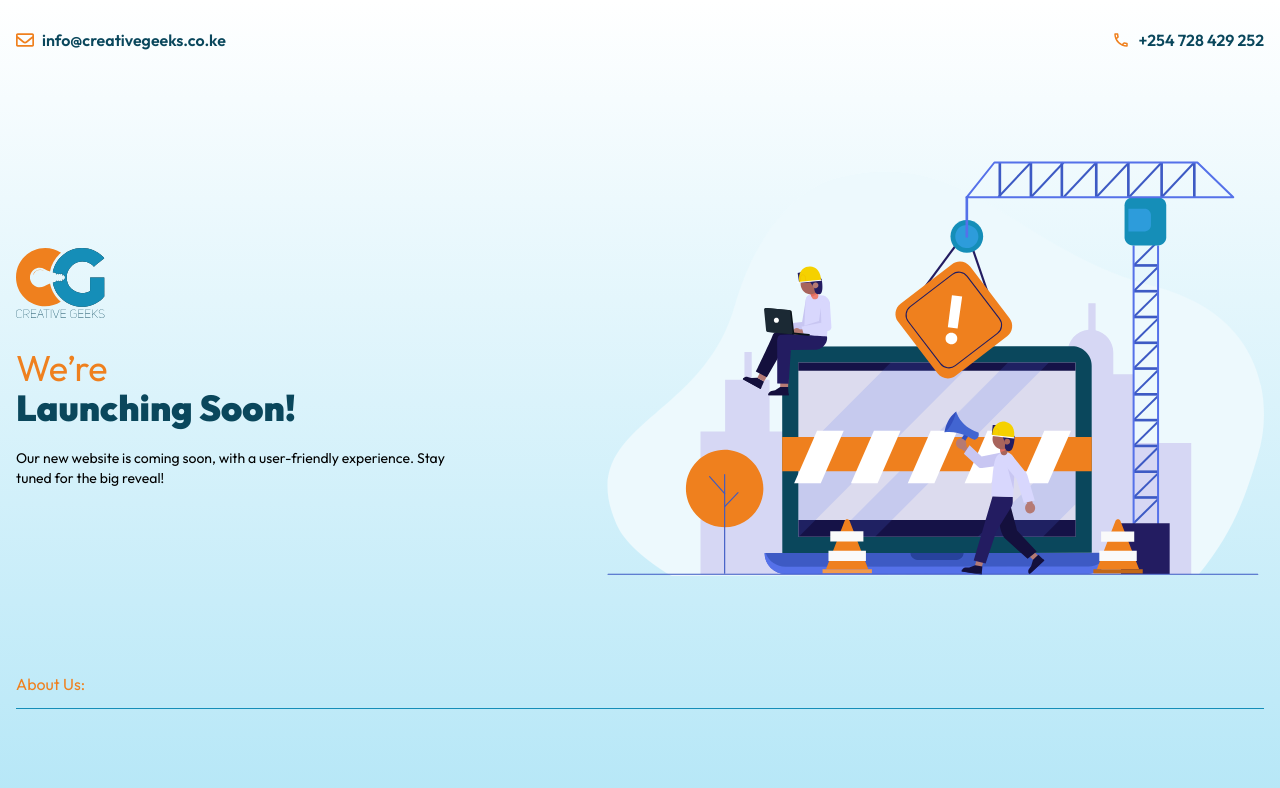
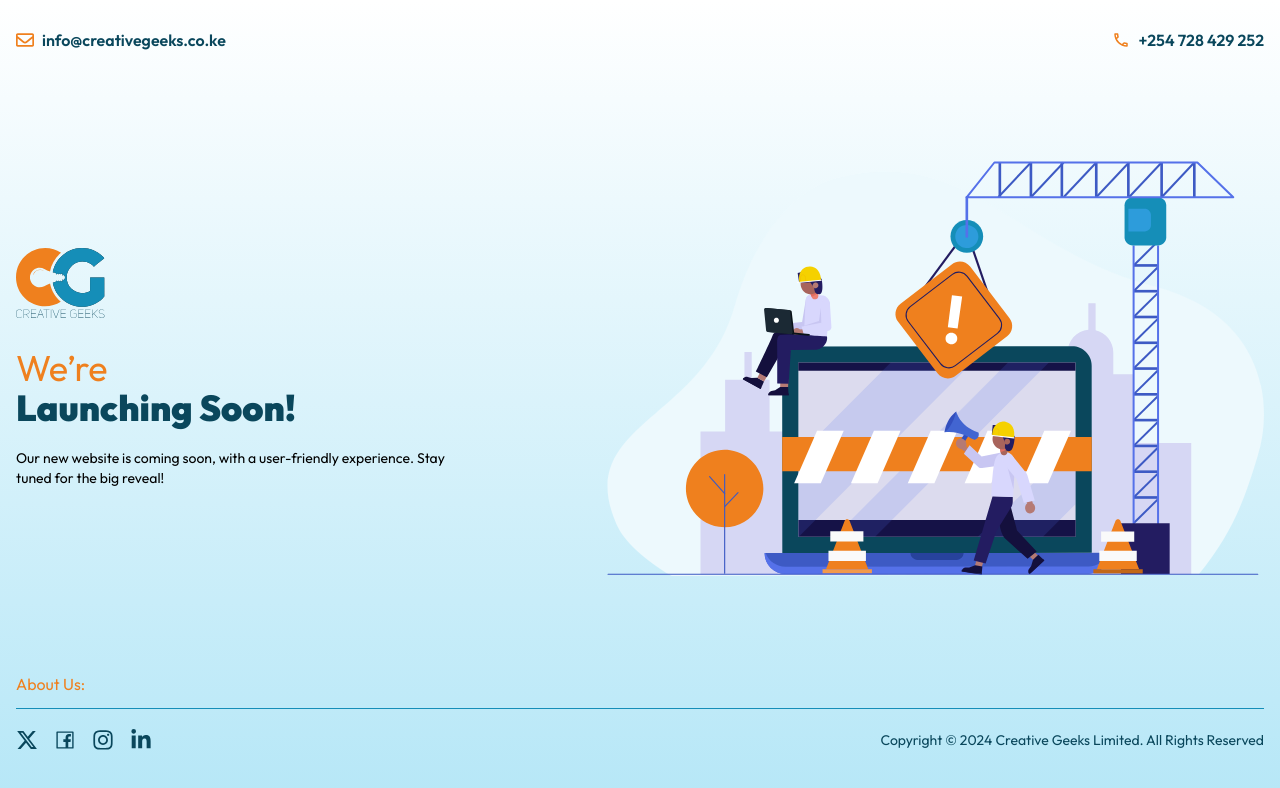
Before and after one commit to gathumartins/geeks, a Next.js app: page / in a window 1280 px wide. Shown: the top 788 px of the page. Built offline with nearby package versions, Linux system fonts and the light colour scheme.

Commit message:
finishing footer

```diff
--- a/src/app/globals.css
+++ b/src/app/globals.css
@@ -15,9 +15,7 @@
     --background-end-rgb: 0, 0, 0;
   }
 } */
-
-body {
-  min-height: 100vh;
+body{
   color: rgb(var(--foreground-rgb));
   background: linear-gradient(
       to bottom,
@@ -25,8 +23,8 @@ body {
       rgb(var(--background-end-rgb))
     )
     rgb(var(--background-start-rgb));
+  min-height: 100dvh;
 }
-
 @layer utilities {
   .text-balance {
     text-wrap: balance;
--- a/src/app/page.tsx
+++ b/src/app/page.tsx
@@ -1,9 +1,16 @@
 import Image from "next/image";
 import Link from "next/link";
-import { FaRegEnvelope } from "react-icons/fa";
+import { FaRegEnvelope,FaLinkedinIn, FaInstagram } from "react-icons/fa";
 import { MdOutlineLocalPhone } from "react-icons/md";
+import { FaXTwitter } from "react-icons/fa6";
+import { AiOutlineFacebook } from "react-icons/ai";
+
+
+
+
 
 export default function Home() {
+  const myDate = new Date();
   return (
     <div className="container px-4 mx-auto flex flex-col">
       <header className="flex flex-row justify-between gap-6 h-[80px] py-4">
@@ -25,9 +32,25 @@ export default function Home() {
         </div>
         </section>
       </main>
-      <footer className=" h-[80px] py-4">
+      <footer className="py-4">
         <h3 className="text-base text-[#EF801E] font-medium text-center sm:text-left mb-3">About Us:</h3>
-        <div className="border-t-[1px] border-solid border-[#158EB8]"></div>
+        <div className="border-t-[1px] border-solid border-[#158EB8] flex  flex-col sm:flex-row justify-between gap-5 place place-items-center py-5">
+          <nav className="flex justify-center sm:justify-between gap-4">
+            <Link href="/" title="twitter x">
+              <FaXTwitter className="w-[22px] h-[22px] text-[#0A475C] hover:text-[#EF801E]"/>
+            </Link>
+            <Link href="/" title="facebook">
+              <AiOutlineFacebook className="w-[22px] h-[22px] text-[#0A475C] hover:text-[#EF801E]"/>
+            </Link>
+            <Link href="/" title="instagram">
+              <FaInstagram className="w-[22px] h-[22px] text-[#0A475C] hover:text-[#EF801E]"/>
+            </Link>
+            <Link href="/" title="Linkedin">
+              <FaLinkedinIn className="w-[22px] h-[22px] text-[#0A475C] hover:text-[#EF801E]"/>
+            </Link>
+          </nav>
+          <p className="text-[#0A475C] text-sm font-normal text-center sm:text-right">Copyright &copy; {myDate.getFullYear()} Creative Geeks Limited. All Rights Reserved</p>
+        </div>
       </footer>
     </div>
   );
```
